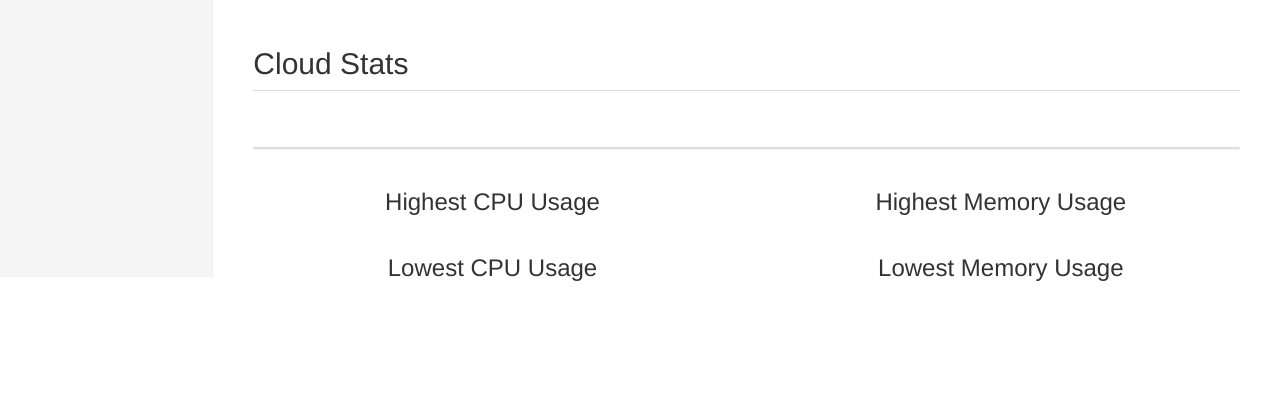
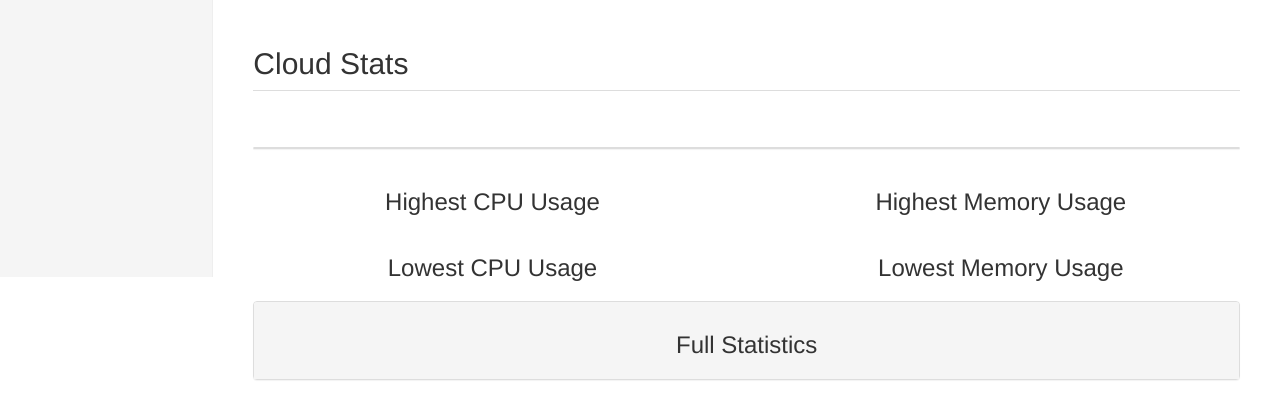
Before and after one commit to jpurviance/stackcents, a Django app: template core/templates/core/ec2.html in a window 1280 px wide. Shown: the part 523-943 px from the top of the page. Before the commit the page ends 804 px from the top, so only its background shows below. Run offline with Django 3.2, Linux system fonts and the light colour scheme; the template is opened without the code that fills it, so the values that code supplies are empty; some libraries are stand-ins or nearby versions.

Commit message:
prepring for full data record

```diff
--- a/core/templates/core/ec2.html
+++ b/core/templates/core/ec2.html
@@ -145,14 +145,25 @@
                     </ul>
                 </div>
             </div>
+            <div class="panel-group">
+                <div class="panel panel-default">
+                    <div class="panel-heading">
+                        <h4 class="panel-title">
+                            <a data-toggle="collapse" href="#collapse1"><h3>Full Statistics</h3></a>
+                        </h4>
+                    </div>
+                    <div id="collapse1" class="panel-collapse collapse">
+                        <div class="panel-body"><textarea id="full"></textarea></div>
+                    </div>
+                </div>
+            </div>
         </div>
     </div>
-</div>
-<div id="ec2_id" data-id="{{ id }}"></div>
+    <div id="ec2_id" data-id="{{ id }}"></div>
 
-<!-- Bootstrap core JavaScript
-================================================== -->
-<!-- Placed at the end of the document so the pages load faster -->
+    <!-- Bootstrap core JavaScript
+    ================================================== -->
+    <!-- Placed at the end of the document so the pages load faster -->
 
 </body>
 </html>
```
